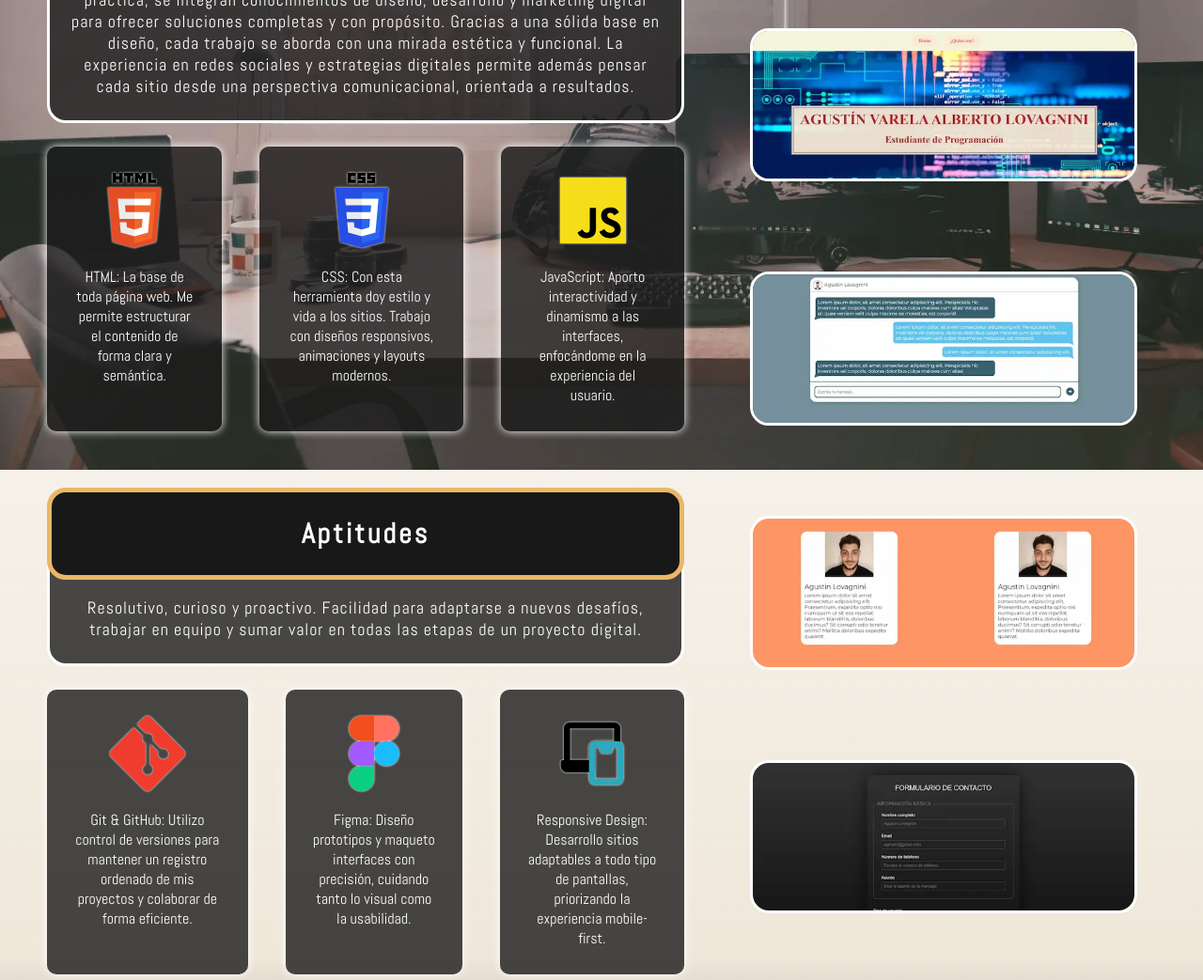
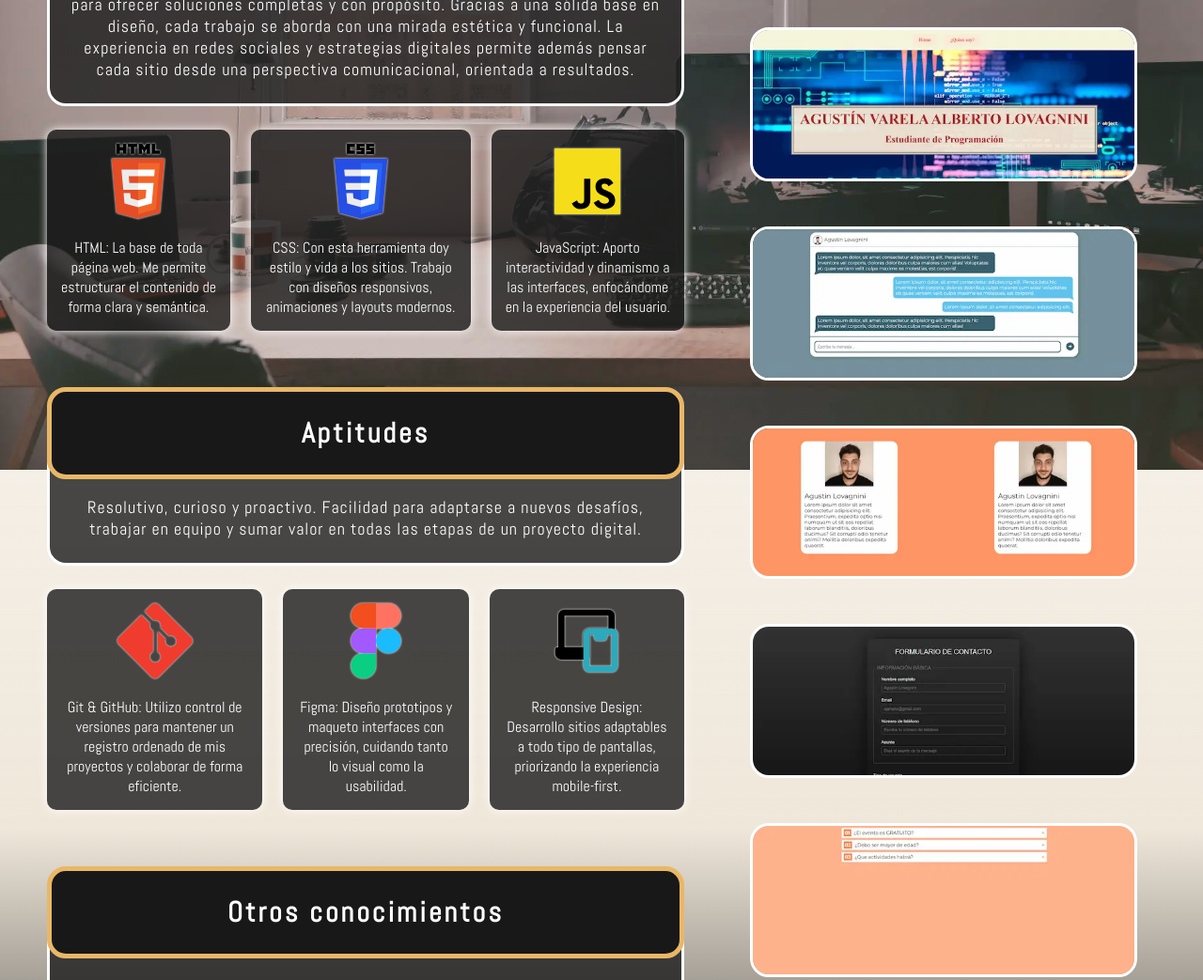
Before and after one commit to agustin-lovagnini/agustin-lovagnini-cv-web, a website: page pages/habilidades.html in a window 1280 px wide. Shown: the part 300-1343 px from the top of the page at 94% size. Drawn offline with Linux system fonts and the light colour scheme.

Commit message:
actualice el sitio

```diff
--- a/scss/paginas/_habilidades.scss
+++ b/scss/paginas/_habilidades.scss
@@ -140,7 +140,7 @@
                 list-style-type: none;
                 display: flex;
                 flex-direction: row;
-                gap: 40px;
+                gap: 22px;
                 margin: 25px 0;
 
                 @include mobile {
@@ -160,7 +160,7 @@
                     flex-direction: column;
                     text-align: center;
                     border-radius: 10px;
-                    padding: 28px;
+                    padding: 15px;
                     background-color: $background-color-black-opacity;
                     box-shadow: 0 0 10px #fff;
                     color: $color-tipografia-white;
@@ -238,7 +238,6 @@
         .habilidades__proyectos {
             display: grid;
             grid-template-columns: repeat(1, 1fr);
-            gap: 3rem;
             padding: 20px;
 
             @include mobile {
--- a/scss/paginas/_proyectos.scss
+++ b/scss/paginas/_proyectos.scss
@@ -116,7 +116,7 @@
     }
 
     &__contenedor-prototipos-pruebas {
-        grid-template-columns: repeat(auto-fill, minmax(200px, 1fr));
+        grid-template-columns: repeat(auto-fill, minmax(250px, 1fr));
     }
 
     &__item--completado {
--- a/scss/paginas/_quien-soy.scss
+++ b/scss/paginas/_quien-soy.scss
@@ -14,7 +14,7 @@
         text-align: center;
         flex-direction: column;
         padding: 20px;
-        gap: 30px;
+        gap: 0;
     }
 
     @include tablet {
@@ -107,10 +107,6 @@
         text-align: center;
         text-shadow: 0px 0px 6px rgba(0, 0, 0, 1);
 
-        @include mobile {
-            font-size: 18px;
-        }
-
         @include tablet {
             font-size: 24px;
         }
@@ -146,7 +142,7 @@
         display: flex;
         flex-direction: column;
         align-items: anchor-center;
-        gap: 3rem;
+        gap: 1rem;
         margin: 3rem auto 0 auto;
     }
 
@@ -157,7 +153,7 @@
         border: 1px solid #b1b1b1;
         border-radius: 25px;
         color: $color-tipografia-white;
-        font-size: 15px;
+        font-size: 22px;
         letter-spacing: 1px;
         transition: border 0.3s ease, transform 0.3s ease;
         text-decoration: none;
@@ -175,7 +171,7 @@
         @include mobile {
             width: 100%;
             max-width: 250px;
-            font-size: 18px;
+            font-size: 20px;
         }
 
         @include tablet {
@@ -183,7 +179,6 @@
             max-width: 250px;
             font-size: 20px;
         }
-
 
     }
 
@@ -208,7 +203,7 @@
 
     &__boton-contenedor {
         display: flex;
-        gap: 20px;
+        gap: 3rem;
         flex-direction: row;
         flex-wrap: wrap;
         justify-content: center;
@@ -218,6 +213,7 @@
             align-items: center;
             justify-content: center;
             margin: 0 auto;
+            gap: 0;
         }
     }
 }
--- a/scss/secciones/_footer.scss
+++ b/scss/secciones/_footer.scss
@@ -11,18 +11,16 @@
 
     @include mobile {
         height: auto;
-        padding: 20px 0;
     }
 
     @include tablet {
         height: auto;
-        padding: 20px 0;
     }
 
     .footer__container {
         @extend %flex-center-between;
         height: 100%;
-        padding: 10px 25px;
+        padding: 20px 25px;
 
         @include mobile {
             flex-direction: column;
@@ -75,7 +73,7 @@
         text-align: center;
 
         @include mobile {
-            font-size: 20px;
+            font-size: 32px;
         }
 
         @include tablet {
@@ -88,11 +86,11 @@
         text-shadow: 1px 1px rgba(0, 0, 0, 1);
 
         @include mobile {
-            font-size: 15px;
+            font-size: 25px;
         }
 
         @include tablet {
-            font-size: 15px;
+            font-size: 25px;
         }
     }
 
@@ -106,7 +104,7 @@
         @include mobile {
             grid-template-columns: 1fr;
             row-gap: 1rem;
-            margin-top: 2rem;
+            margin-top: 1.5rem;
         }
     }
 
@@ -118,7 +116,7 @@
         padding: 5px;
 
         @include mobile {
-            font-size: 17px;
+            font-size: 22px;
         }
 
         @include tablet {
@@ -142,9 +140,9 @@
 
         @include mobile {
             justify-content: center;
-            gap: 1rem;
+            gap: 1.7rem;
             flex-wrap: wrap;
-            margin-top: 20px;
+            margin-top: 1rem;
         }
     }
 
@@ -154,7 +152,7 @@
         transition: color 0.2s ease, color 0.3s ease;
 
         @include mobile {
-            font-size: 25px;
+            font-size: 40px;
             margin: 15px 0 0 5px;
         }
 
```
Also changed, not shown: css/styles.css, 1 other file.
